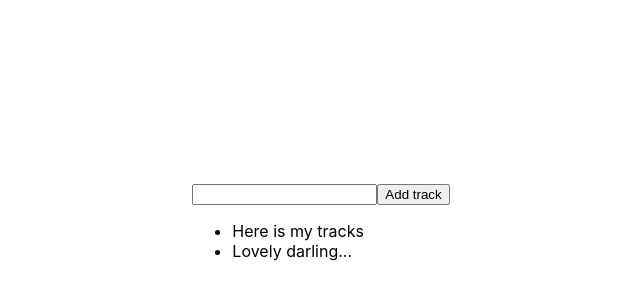
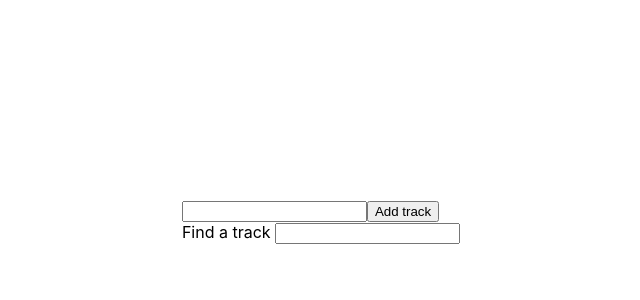
Before and after one commit to Gramazeka-Reachyourgoals/Redux-learning, a React (Create React App) app: page / in a window 1280 px wide. Shown: the part 170-470 px from the top of the page, without its empty margins (319-959 px from the left). Built offline with nearby package versions, Linux system fonts and the light colour scheme.

Commit message:
added search/filter input that fing track on list with inputed text

```diff
--- a/src/App.js
+++ b/src/App.js
@@ -4,12 +4,16 @@
 
 function App(props) {
 	const trackInput = useRef()
-	const { tracks, onAddTrack } = props
-	console.log(tracks)
+	const searchInput = useRef()
+	const { tracks, onAddTrack, onFindTrack } = props // gets from connect(App) as props
 
 	const addTrack = () => {
 		onAddTrack(trackInput.current.value)
 		trackInput.current.value = ''
+	}
+
+	const findTrack = () => {
+		onFindTrack(searchInput.current.value)
 	}
 
   return (
@@ -23,9 +27,18 @@
 					Add track
 				</button>
 			</form>
+			<form onSubmit={e => e.preventDefault()}>
+				<label htmlFor="search">Find a track </label>
+				<input
+					id='search'
+					type="text"
+					ref={searchInput}
+					onChange={findTrack}
+				/>
+			</form>
 			<ul>
 				{tracks.map((track, index) =>
-					<li key={index}>{track}</li>
+					<li key={index}>{track.name}</li>
 				)}
 			</ul>
     </>
@@ -34,12 +47,20 @@
 
 export default connect(
 	state => ({
-		tracks: state.tracks
+		tracks: state.tracks.filter(track => track.name.includes(state.filterTracks))
+		// we can get from state modified data
 	}), // 1st argue - mapStateToProps
 	dispatch => ({
 		// method onAddTrack will be available at props of component
-		onAddTrack: (trackName) => {
-			dispatch({ type: 'ADD_TRACK', payload: trackName })
+		onAddTrack: (name) => {
+			const payload = {
+				id: Date.now().toString(),
+				name
+			}
+			dispatch({ type: 'ADD_TRACK', payload })
+		},
+		onFindTrack: (name) => {
+			dispatch({ type: 'FIND_TRACK', payload: name })
 		}
 	}) // 2nd argue - mapDispatchToProps
 )(App);
--- /dev/null
+++ b/src/reducers/filterTracks.js
@@ -0,0 +1,9 @@
+const initialState = ''
+
+// reducer - function that takes state and action for change it, as argue
+export default function filterTracks(state = initialState, action) {
+	if (action.type === 'FIND_TRACK'){
+		return action.payload
+	}
+	return state
+}
--- a/src/reducers/index.js
+++ b/src/reducers/index.js
@@ -1,8 +1,10 @@
 import { combineReducers } from "redux"
 import tracks from './tracks'
 import playlists from './playlists'
+import filterTracks from './filterTracks'
 
 export default combineReducers({
 	tracks,
-	playlists
+	playlists,
+	filterTracks
 })
--- a/src/reducers/tracks.js
+++ b/src/reducers/tracks.js
@@ -1,7 +1,4 @@
-const initialState = [
-	'Here is my tracks',
-	'Lovely darling...'
-]
+const initialState = []
 
 // reducer - function that takes state and action for change it, as argue
 export default function tracks(state = initialState, action) {
```
